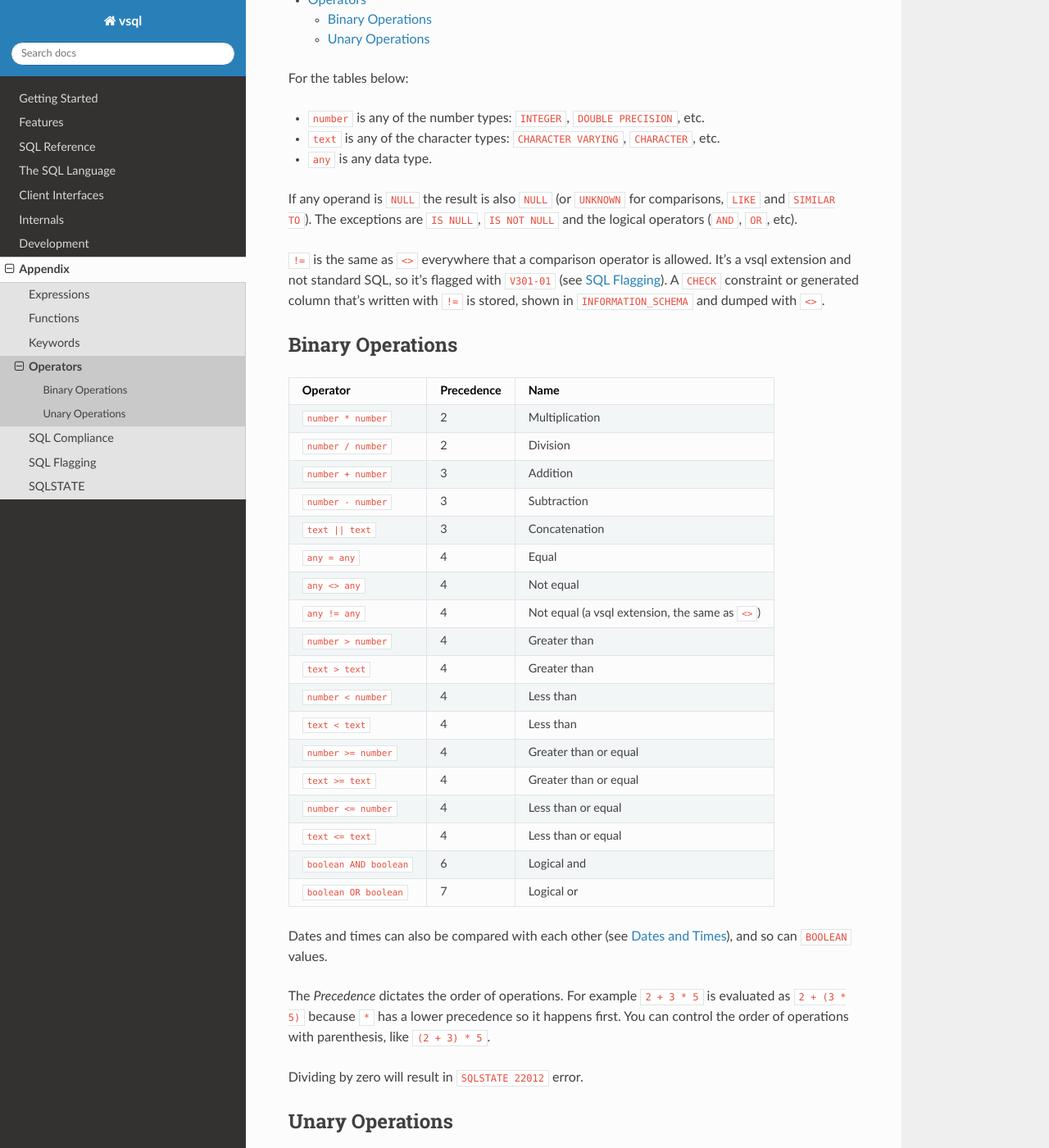
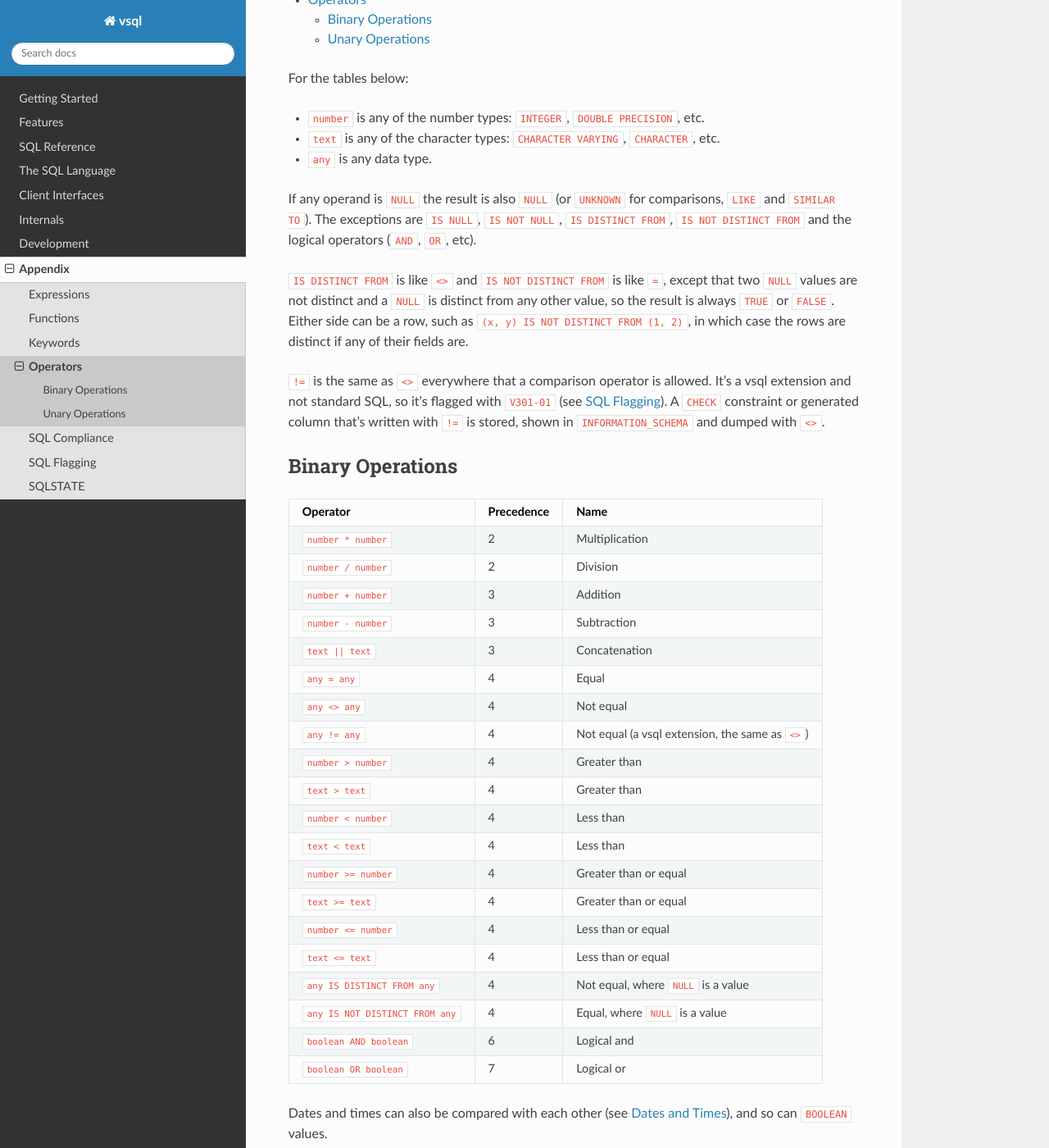
Before and after one commit to elliotchance/vsql, a Sphinx documentation site: the page built from docs/operators.rst, in a window 1280 px wide and 1400 px high, scrolled down 208 px. Shown: the whole window at 82% size. Built offline with Sphinx 7.4.7 and the Read the Docs theme 3.1.0, drawn with Linux system fonts in a browser that asks for light colours.

Commit message:
language: Add IS [NOT] DISTINCT FROM (T151, T152) (#1454)
The distinct predicate compares two values, or two rows of the same
degree, treating NULLs as equal to each other and distinct from any other
value, so it's always TRUE or FALSE. It's flagged with T151, and with
NOT also T152.

Fixes #1305
Fixes #1306

Co-authored-by: Claude Opus 5.5 <noreply@anthropic.com>

```diff
--- a/docs/operators.rst
+++ b/docs/operators.rst
@@ -11,7 +11,14 @@ For the tables below:
 
 If any operand is ``NULL`` the result is also ``NULL`` (or ``UNKNOWN`` for
 comparisons, ``LIKE`` and ``SIMILAR TO``). The exceptions are ``IS NULL``,
-``IS NOT NULL`` and the logical operators (``AND``, ``OR``, etc).
+``IS NOT NULL``, ``IS DISTINCT FROM``, ``IS NOT DISTINCT FROM`` and the logical
+operators (``AND``, ``OR``, etc).
+
+``IS DISTINCT FROM`` is like ``<>`` and ``IS NOT DISTINCT FROM`` is like ``=``,
+except that two ``NULL`` values are not distinct and a ``NULL`` is distinct from
+any other value, so the result is always ``TRUE`` or ``FALSE``. Either side can
+be a row, such as ``(x, y) IS NOT DISTINCT FROM (1, 2)``, in which case the rows
+are distinct if any of their fields are.
 
 ``!=`` is the same as ``<>`` everywhere that a comparison operator is allowed.
 It's a vsql extension and not standard SQL, so it's flagged with ``V301-01`` (see
@@ -92,6 +99,14 @@ Binary Operations
      - 4
      - Less than or equal
 
+   * - ``any IS DISTINCT FROM any``
+     - 4
+     - Not equal, where ``NULL`` is a value
+
+   * - ``any IS NOT DISTINCT FROM any``
+     - 4
+     - Equal, where ``NULL`` is a value
+
    * - ``boolean AND boolean``
      - 6
      - Logical and
--- a/docs/sql-compliance-9075-2.rst
+++ b/docs/sql-compliance-9075-2.rst
@@ -1277,10 +1277,10 @@ Optional Features
    * - ✅ **T141**
      - **SIMILAR predicate**
 
-   * - ❌ **T151**
+   * - ✅ **T151**
      - **DISTINCT predicate**
 
-   * - ❌ **T152**
+   * - ✅ **T152**
      - **DISTINCT predicate with negation**
 
    * - ❌ **T171**
--- a/docs/sql-compliance.rst
+++ b/docs/sql-compliance.rst
@@ -18,7 +18,7 @@ vsql follows three of them. Each has its own page:
    * - :doc:`sql-compliance-9075-2`
      - The SQL language
      - 129 of 164
-     - 86 of 364
+     - 88 of 364
 
    * - :doc:`sql-compliance-9075-3`
      - The C API
```
Also changed, not shown: docs/standard/part2/08.txt (+34 -34 lines), 6 other files.
